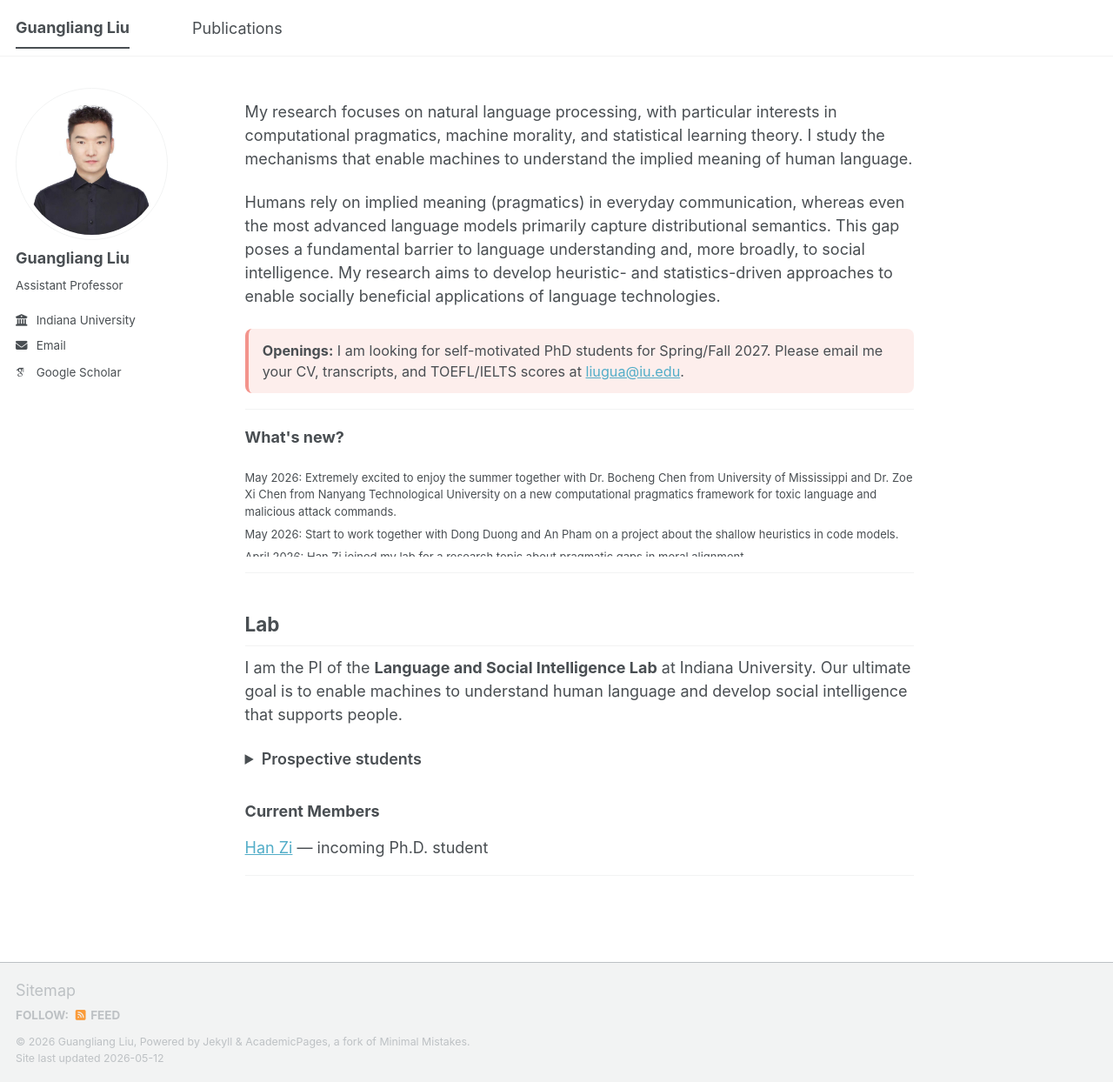
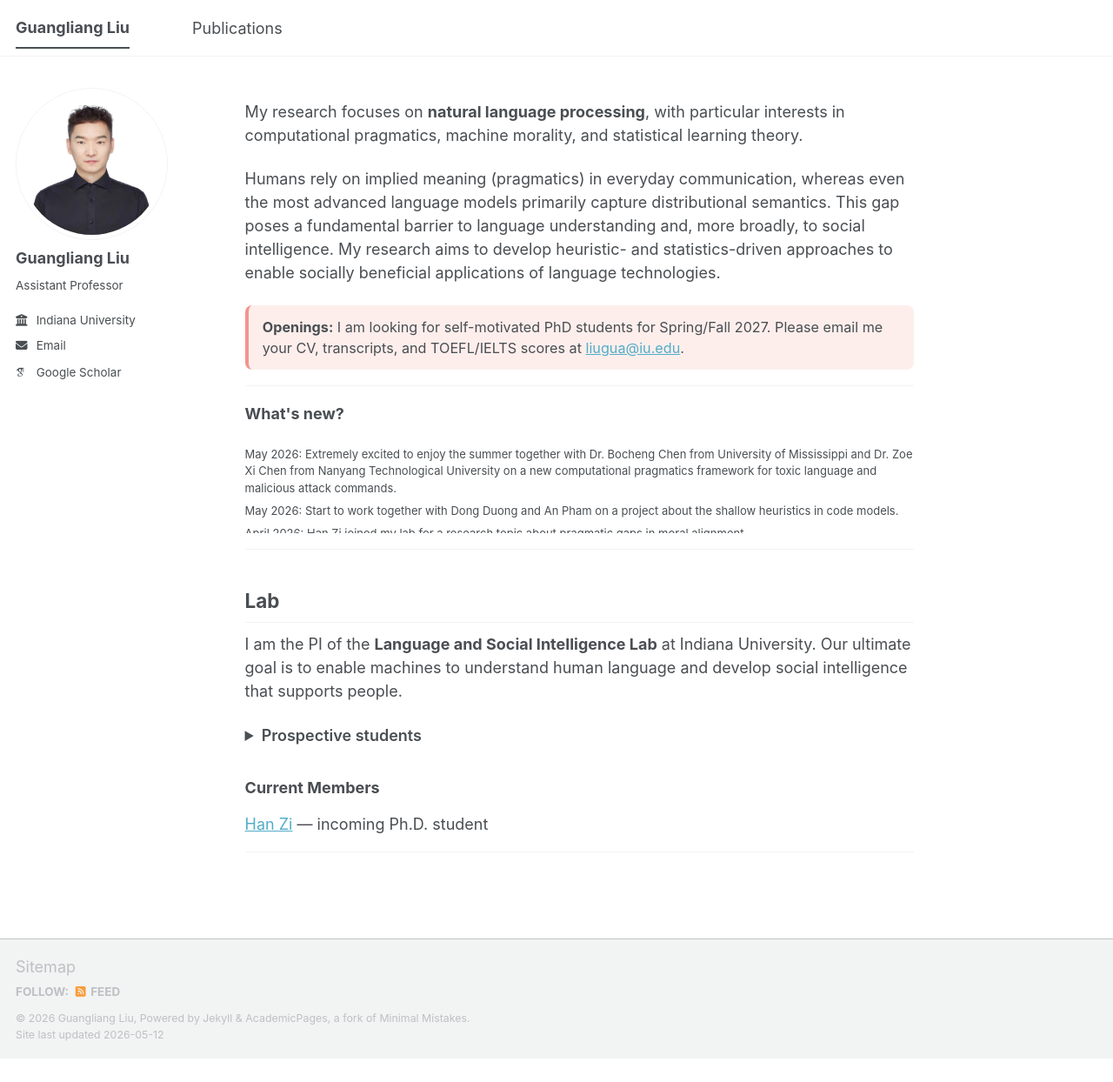
Before and after one commit to guangliang-nlp/guangliang-nlp.github.io, a Jekyll site: the page built from about.md, in a window 1280 px wide and 1244 px high. Shown: the whole window at 87% size. Built offline with Jekyll 4.4.1, drawn with Linux system fonts in a browser that asks for light colours; some web fonts are replaced; a script bundle is joined from its source files by our own code; library files that are not in the unit come from our copies.

Commit message:
Update about.md

```diff
--- a/about.md
+++ b/about.md
@@ -7,7 +7,7 @@
   - /about.html
 ---
 
-My research focuses on natural language processing, with particular interests in computational pragmatics, machine morality, and statistical learning theory. I study the mechanisms that enable machines to understand the implied meaning of human language.
+My research focuses on <strong>natural language processing</strong>, with particular interests in computational pragmatics, machine morality, and statistical learning theory.
 
 Humans rely on implied meaning (pragmatics) in everyday communication, whereas even the most advanced language models primarily capture distributional semantics. This gap poses a fundamental barrier to language understanding and, more broadly, to social intelligence. My research aims to develop heuristic- and statistics-driven approaches to enable socially beneficial applications of language technologies.
 
```
